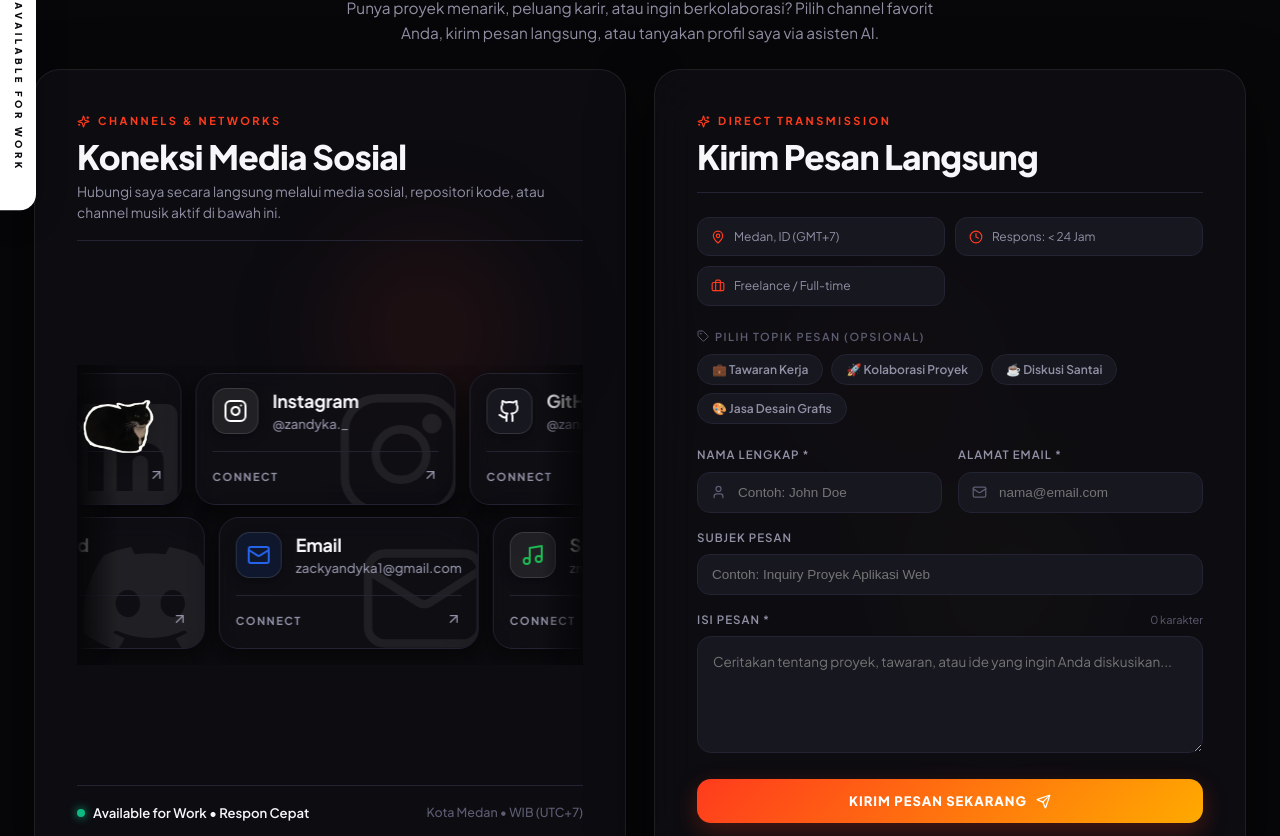
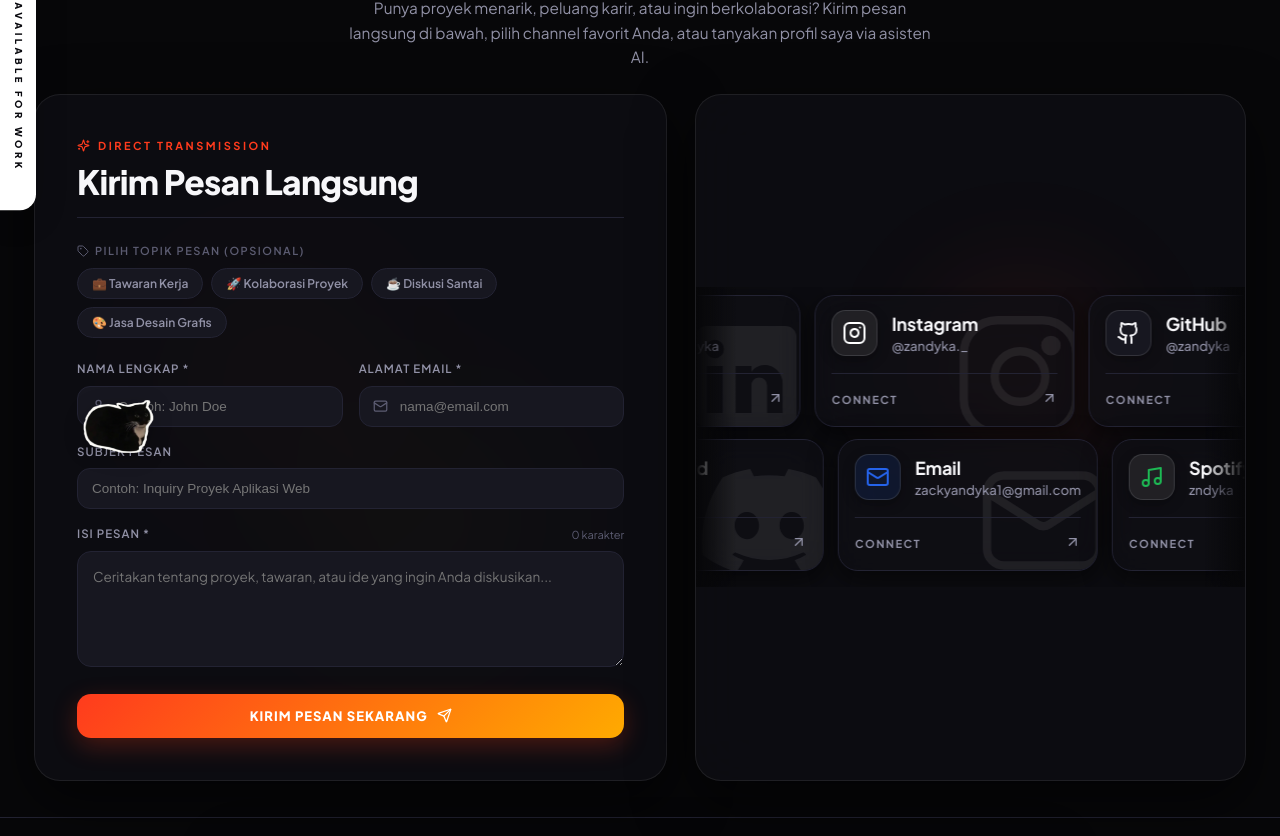
Before and after one commit to zandyka/personal-blog, a React (Vite) app: page /contact in a window 1280 px wide. Shown: the part 324-1160 px from the top of the page. Built offline with nearby package versions, Linux system fonts and the light colour scheme; a web font is replaced by a local one.

Commit message:
fix(contact): swap columns (form left, marquee right), remove screenshotted texts, fix AI chatbox auto-scroll

```diff
--- a/src/components/ContactFormGlass.jsx
+++ b/src/components/ContactFormGlass.jsx
@@ -179,71 +179,6 @@ export default function ContactFormGlass() {
           >
             Kirim Pesan Langsung
           </h2>
-        </div>
-
-        {/* Quick Info Strip */}
-        <div
-          className="glass-info-strip"
-          style={{
-            display: 'grid',
-            gridTemplateColumns: 'repeat(auto-fit, minmax(180px, 1fr))',
-            gap: '10px',
-            marginBottom: '22px',
-          }}
-        >
-          <div
-            className="glass-info-item"
-            style={{
-              display: 'flex',
-              alignItems: 'center',
-              gap: '9px',
-              padding: '9px 13px',
-              borderRadius: '12px',
-              background: 'var(--surface-2)',
-              border: '1px solid var(--border)',
-              fontSize: '12px',
-              color: 'var(--text-muted)',
-            }}
-          >
-            <MapPin size={14} style={{ color: 'var(--accent)', flexShrink: 0 }} />
-            <span>Medan, ID (GMT+7)</span>
-          </div>
-
-          <div
-            className="glass-info-item"
-            style={{
-              display: 'flex',
-              alignItems: 'center',
-              gap: '9px',
-              padding: '9px 13px',
-              borderRadius: '12px',
-              background: 'var(--surface-2)',
-              border: '1px solid var(--border)',
-              fontSize: '12px',
-              color: 'var(--text-muted)',
-            }}
-          >
-            <Clock size={14} style={{ color: 'var(--accent)', flexShrink: 0 }} />
-            <span>Respons: &lt; 24 Jam</span>
-          </div>
-
-          <div
-            className="glass-info-item"
-            style={{
-              display: 'flex',
-              alignItems: 'center',
-              gap: '9px',
-              padding: '9px 13px',
-              borderRadius: '12px',
-              background: 'var(--surface-2)',
-              border: '1px solid var(--border)',
-              fontSize: '12px',
-              color: 'var(--text-muted)',
-            }}
-          >
-            <Briefcase size={14} style={{ color: 'var(--accent)', flexShrink: 0 }} />
-            <span>Freelance / Full-time</span>
-          </div>
         </div>
 
         {/* Topic Pills */}
--- a/src/components/ProfileAIChatbox.jsx
+++ b/src/components/ProfileAIChatbox.jsx
@@ -104,10 +104,15 @@ export default function ProfileAIChatbox() {
   ]);
   const [inputText, setInputText] = useState('');
   const [isTyping, setIsTyping] = useState(false);
-  const messagesEndRef = useRef(null);
+  const chatBodyRef = useRef(null);
 
   const scrollToBottom = () => {
-    messagesEndRef.current?.scrollIntoView({ behavior: 'smooth' });
+    if (chatBodyRef.current) {
+      chatBodyRef.current.scrollTo({
+        top: chatBodyRef.current.scrollHeight,
+        behavior: 'smooth',
+      });
+    }
   };
 
   useEffect(() => {
@@ -261,6 +266,7 @@ export default function ProfileAIChatbox() {
 
         {/* Chat Messages Body */}
         <div
+          ref={chatBodyRef}
           style={{
             padding: '20px',
             minHeight: '340px',
@@ -478,8 +484,6 @@ export default function ProfileAIChatbox() {
               </div>
             </motion.div>
           )}
-
-          <div ref={messagesEndRef} />
         </div>
 
         {/* Quick Suggestion Chips */}
--- a/src/pages/ContactPage.jsx
+++ b/src/pages/ContactPage.jsx
@@ -1,5 +1,4 @@
 import { motion } from 'framer-motion';
-import { Sparkles } from 'lucide-react';
 import SocialMarquee from '../components/ui/SocialMarquee';
 import ContactFormGlass from '../components/ContactFormGlass';
 import ContactFAQ from '../components/ContactFAQ';
@@ -84,14 +83,19 @@ export default function ContactPage() {
               maxWidth: '600px',
             }}
           >
-            Punya proyek menarik, peluang karir, atau ingin berkolaborasi? Pilih channel favorit Anda, kirim pesan langsung, atau tanyakan profil saya via asisten AI.
+            Punya proyek menarik, peluang karir, atau ingin berkolaborasi? Kirim pesan langsung di bawah, pilih channel favorit Anda, atau tanyakan profil saya via asisten AI.
           </p>
         </div>
 
-        {/* Laptop Side-by-Side Grid: Moving Socials (Left) & Direct Transmission Form (Right) */}
+        {/* Laptop Side-by-Side Grid: Direct Transmission (Left) & Moving Socials (Right) */}
         <div className="contact-main-split-grid">
-          {/* Left Column: Moving Social Contacts Panel */}
+          {/* Left Column: Direct Transmission Form */}
           <div className="contact-grid-col-left">
+            <ContactFormGlass />
+          </div>
+
+          {/* Right Column: Moving Social Contacts Panel */}
+          <div className="contact-grid-col-right">
             <div
               className="glassmorphic-card contact-social-card"
               style={{
@@ -104,19 +108,20 @@ export default function ContactPage() {
                 border: '1px solid var(--glass-border)',
                 boxShadow: '0 20px 60px var(--shadow-color)',
                 overflow: 'hidden',
-                padding: 'clamp(22px, 3.5vw, 42px)',
+                padding: 'clamp(20px, 3vw, 32px) 0',
                 display: 'flex',
                 flexDirection: 'column',
-                justifyContent: 'space-between',
+                justifyContent: 'center',
                 height: '100%',
+                minHeight: '440px',
               }}
             >
               {/* Background ambient radial lights */}
               <div
                 style={{
                   position: 'absolute',
-                  top: '15%',
-                  right: '10%',
+                  top: '20%',
+                  right: '15%',
                   width: '280px',
                   height: '280px',
                   borderRadius: '50%',
@@ -127,111 +132,18 @@ export default function ContactPage() {
                 }}
               />
 
-              {/* Panel Header */}
+              {/* Moving Social Cards Track (Clean: No extra text banners) */}
               <div
                 style={{
                   position: 'relative',
                   zIndex: 1,
-                  borderBottom: '1px solid var(--border)',
-                  paddingBottom: '16px',
-                  marginBottom: '20px',
-                }}
-              >
-                <div
-                  style={{
-                    fontSize: '11px',
-                    letterSpacing: '2.5px',
-                    textTransform: 'uppercase',
-                    fontWeight: 700,
-                    color: 'var(--accent)',
-                    marginBottom: '6px',
-                    display: 'flex',
-                    alignItems: 'center',
-                    gap: '8px',
-                  }}
-                >
-                  <Sparkles size={13} />
-                  CHANNELS &amp; NETWORKS
-                </div>
-                <h2
-                  style={{
-                    fontSize: 'clamp(1.4rem, 3vw, 2.1rem)',
-                    fontWeight: 800,
-                    color: 'var(--text)',
-                    letterSpacing: '-0.02em',
-                    margin: 0,
-                    lineHeight: 1.2,
-                  }}
-                >
-                  Koneksi Media Sosial
-                </h2>
-                <p
-                  style={{
-                    margin: '6px 0 0',
-                    fontSize: '0.86rem',
-                    color: 'var(--text-muted)',
-                    lineHeight: 1.5,
-                  }}
-                >
-                  Hubungi saya secara langsung melalui media sosial, repositori kode, atau channel musik aktif di bawah ini.
-                </p>
-              </div>
-
-              {/* Center: Moving Social Cards Track */}
-              <div
-                style={{
-                  position: 'relative',
-                  zIndex: 1,
-                  flex: 1,
-                  display: 'flex',
-                  alignItems: 'center',
-                  margin: '4px 0',
+                  width: '100%',
                   overflow: 'hidden',
                 }}
               >
                 <SocialMarquee compact={true} />
               </div>
-
-              {/* Panel Footer */}
-              <div
-                style={{
-                  position: 'relative',
-                  zIndex: 1,
-                  borderTop: '1px solid var(--border)',
-                  paddingTop: '16px',
-                  marginTop: '16px',
-                  display: 'flex',
-                  alignItems: 'center',
-                  justifyContent: 'space-between',
-                  flexWrap: 'wrap',
-                  gap: '12px',
-                }}
-              >
-                <div style={{ display: 'flex', alignItems: 'center', gap: '8px' }}>
-                  <span
-                    style={{
-                      width: '8px',
-                      height: '8px',
-                      borderRadius: '50%',
-                      background: '#10b981',
-                      boxShadow: '0 0 10px #10b981',
-                      display: 'inline-block',
-                    }}
-                  />
-                  <span style={{ fontSize: '0.82rem', fontWeight: 600, color: 'var(--text)' }}>
-                    Available for Work &bull; Respon Cepat
-                  </span>
-                </div>
-                <span style={{ fontSize: '0.78rem', color: 'var(--text-dim)', fontWeight: 500 }}>
-                  Kota Medan &bull; WIB (UTC+7)
-                </span>
-              </div>
             </div>
-          </div>
-
-          {/* Right Column: Direct Transmission Form */}
-          <div className="contact-grid-col-right">
-            <ContactFormGlass />
           </div>
         </div>
 
@@ -249,7 +161,7 @@ export default function ContactPage() {
       <style>{`
         .contact-main-split-grid {
           display: grid;
-          grid-template-columns: minmax(0, 1fr) minmax(0, 1fr);
+          grid-template-columns: minmax(0, 1.15fr) minmax(0, 1fr);
           gap: 28px;
           max-width: 1260px;
           margin: 0 auto;
@@ -271,7 +183,8 @@ export default function ContactPage() {
             padding: 0 16px !important;
           }
           .contact-social-card {
-            padding: 24px 20px !important;
+            padding: 24px 0 !important;
+            min-height: auto !important;
           }
         }
 
```
